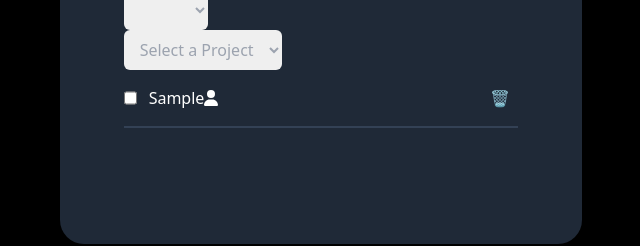
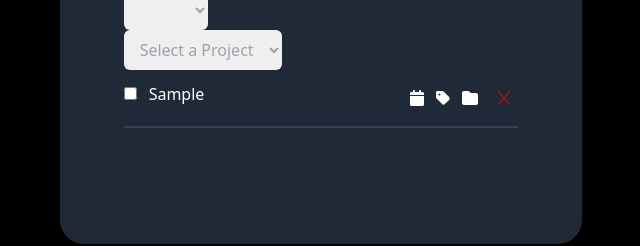
Before and after one commit to Fr3nk21/to-do-list, a React (Create React App) app: page / in a window 1280 px wide. Both pictures are taken after typing "Sample" into the empty fields and a click on the button "ADD". Shown: the part 396-642 px from the top of the page, without its empty margins (319-959 px from the left). Built offline with nearby package versions, Linux system fonts and the light colour scheme.

Commit message:
new icons

```diff
--- a/src/components/TasksList.js
+++ b/src/components/TasksList.js
@@ -1,6 +1,11 @@
 import React, { useState } from "react";
 import { FontAwesomeIcon } from "@fortawesome/react-fontawesome";
-import { faUser } from "@fortawesome/free-solid-svg-icons";
+import {
+  faCalendar,
+  faTag,
+  faFolder,
+  faX,
+} from "@fortawesome/free-solid-svg-icons";
 
 export default function TasksList({
   tasks,
@@ -16,9 +21,10 @@ export default function TasksList({
         {tasks.map((task) => (
           <li
             key={task.id}
-            className="flex flex-row text-white border-b-2 border-slate-700 border-solid py-3"
+            className="flex flex-row text-white border-b-2 border-slate-700 border-solid py-3 justify-between"
           >
             {" "}
+            <div>
               <input type="checkbox" id="taskNumber" className="my-checkbox" />
               <label
                 for="taskNumber"
@@ -29,14 +35,25 @@ export default function TasksList({
                 {selectedDate}
                 {selectedTag}
                 {selectedProject}
-              <FontAwesomeIcon icon={faUser} />
               </label>
+            </div>
+            <div>
+              <button className="py-1 pr-3 ml-auto rounded-md text-white font-sans uppercase font-bold">
+                <FontAwesomeIcon icon={faCalendar} />
+              </button>
+              <button className="py-1 pr-3 ml-auto rounded-md text-white font-sans uppercase font-bold">
+                <FontAwesomeIcon icon={faTag} />
+              </button>
+              <button className="py-1 pr-3 ml-auto rounded-md text-white font-sans uppercase font-bold">
+                <FontAwesomeIcon icon={faFolder} />
+              </button>
               <button
                 onClick={() => onRemoveTask(task.id)}
-              className="px-2 py-1 ml-auto rounded-md text-red-900 font-sans uppercase font-bold hover:text-white hover:bg-red-800 duration-300"
+                className="px-2 ml-auto rounded-md text-red-900 font-sans uppercase font-bold hover:text-white hover:bg-red-800 duration-300"
               >
-              🗑️
+                <FontAwesomeIcon icon={faX} />
               </button>
+            </div>
           </li>
         ))}
       </ul>
```
Lines whose indentation alone changed are shown as unchanged.
